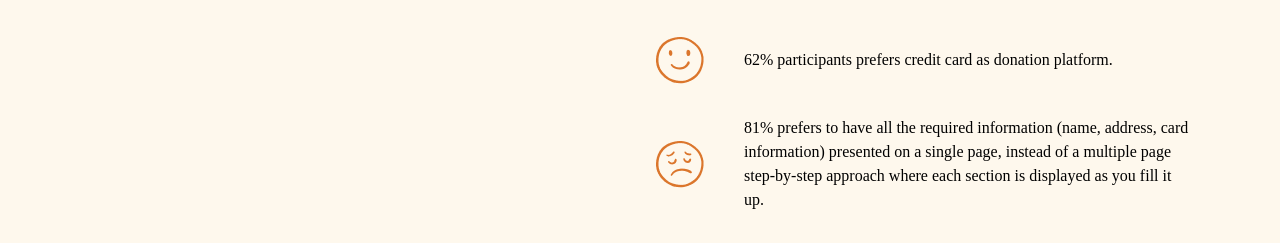
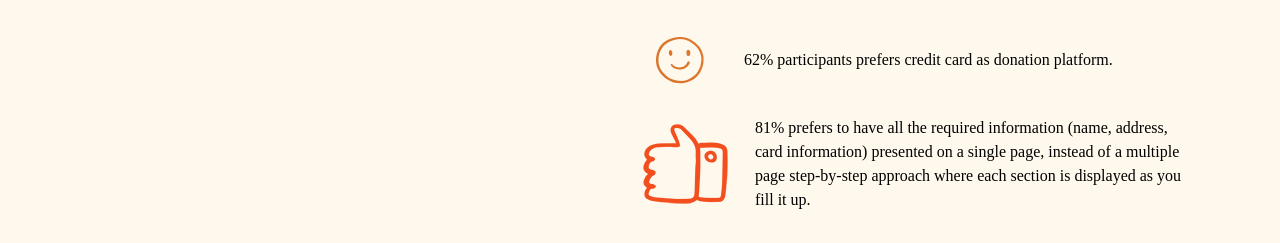
Before and after one commit to gustxyz/andressa-portfolio, a Next.js app: page /my-work/payment-form in a window 1280 px wide. Shown: the part 3000-3243 px from the top of the page. Built offline with nearby package versions, Linux system fonts and the light colour scheme.

Commit message:
thumbsupicon

```diff
--- a/app/my-work/payment-form/page.tsx
+++ b/app/my-work/payment-form/page.tsx
@@ -127,7 +127,7 @@ const researchItems: ResearchItem[] = [
       "62% participants prefers credit card as donation platform.",
   },
   {
-    imgPath: "/images/sad-emoji.png",
+    imgPath: "/images/icon-thumbsup.png",
     description:
       "81% prefers to have all the required information (name, address, card information) presented on a single page, instead of a multiple page step-by-step approach where each section is displayed as you fill it up.",
   },
```
Also changed, not shown: public/images/icon-thumbsup.png (added).
